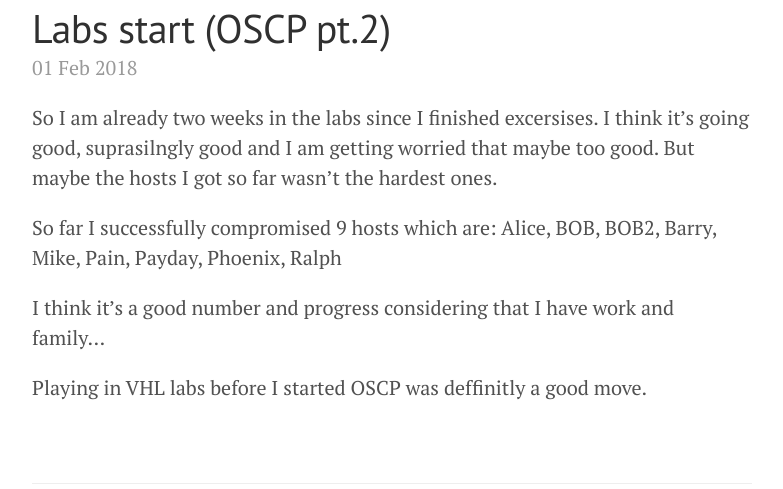
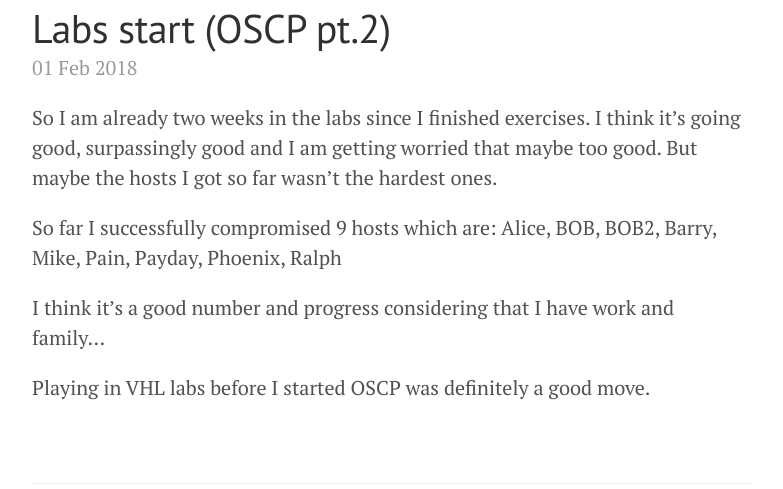
Before and after one commit to chosenonehacks/chosenonepl.github.io.old, a Jekyll site: the page built from _posts/2018-02-01-Labs_start.md, in a window 1280 px wide. Shown: the part 129-618 px from the top of the page, without its empty margins (248-1031 px from the left). Built offline with Jekyll 4.4.1, drawn with Linux system fonts in a browser that asks for light colours.

Commit message:
Update 2018-02-01-Labs_start.md

```diff
--- a/_posts/2018-02-01-Labs_start.md
+++ b/_posts/2018-02-01-Labs_start.md
@@ -3,8 +3,8 @@ layout: post
 title: Labs start (OSCP pt.2)
 ---
 
-So I am already two weeks in the labs since I finished excersises.
-I think it's going good, suprasilngly good and I am getting worried that maybe too good.
+So I am already two weeks in the labs since I finished exercises.
+I think it's going good, surpassingly good and I am getting worried that maybe too good.
 But maybe the hosts I got so far wasn't the hardest ones.
 
 So far I successfully compromised 9 hosts which are:
@@ -12,4 +12,4 @@ Alice, BOB, BOB2, Barry, Mike, Pain, Payday, Phoenix, Ralph
 
 I think it's a good number and progress considering that I have work and family...
 
-Playing in VHL labs before I started OSCP was deffinitly a good move.
+Playing in VHL labs before I started OSCP was definitely a good move.
```
